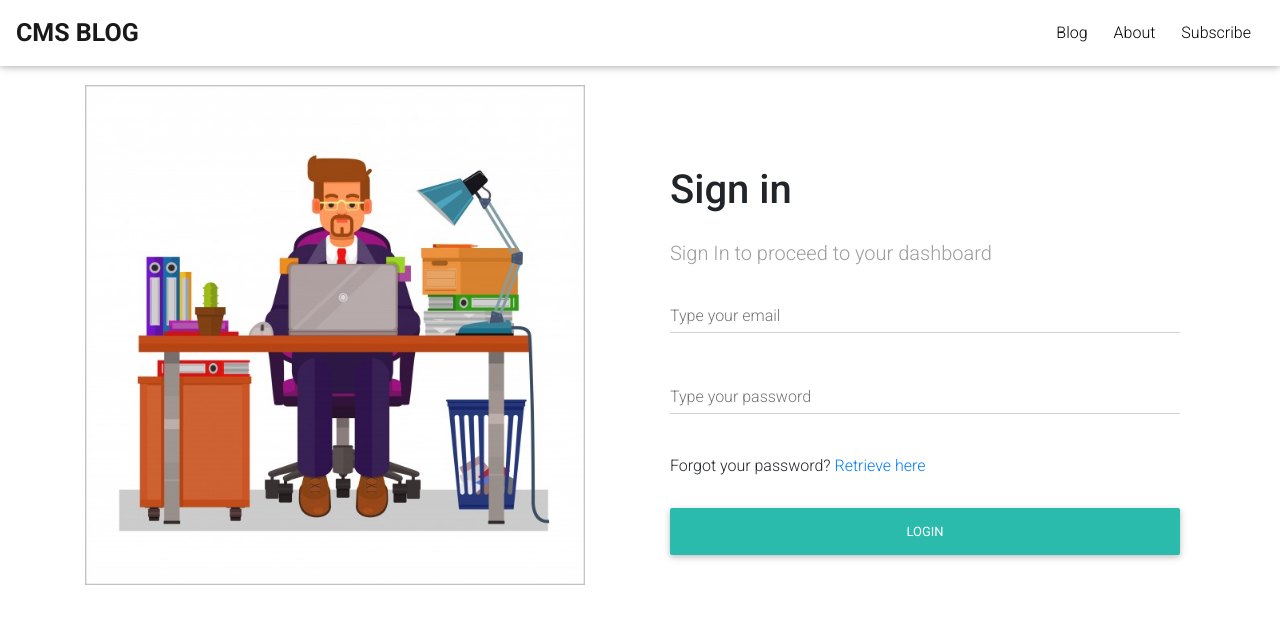
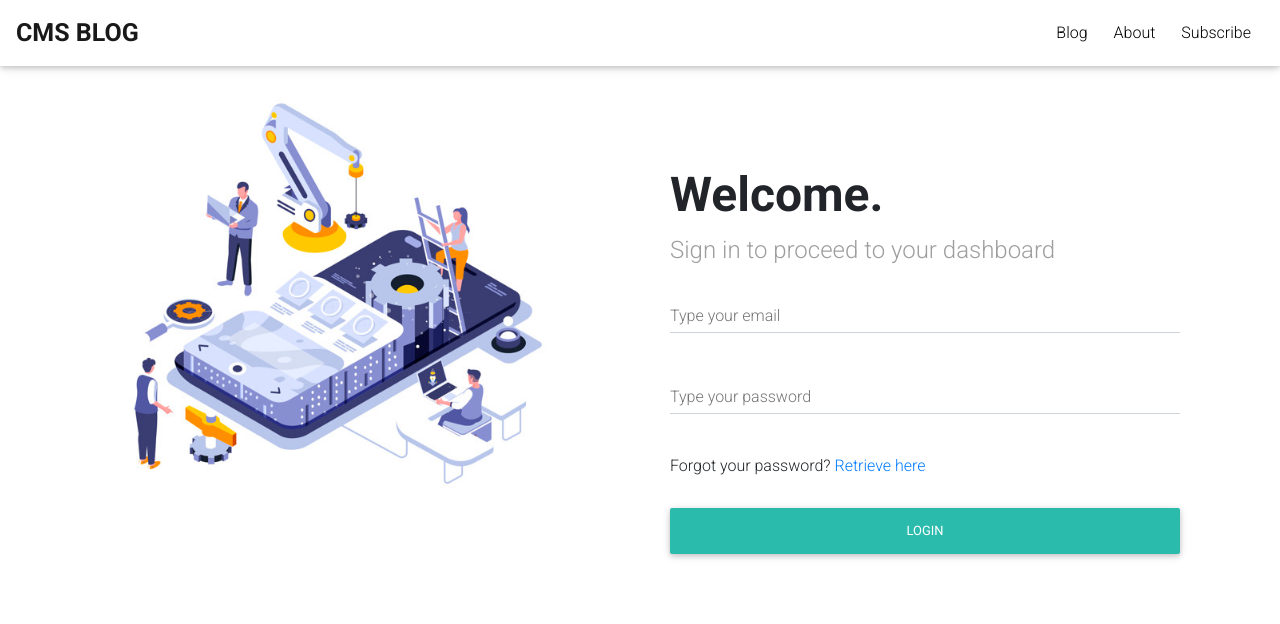
Before and after one commit to fredrekt/dossiere, a React (Create React App) app in the folder frontend/: page /login in a window 1280 px wide. Shown: the top 624 px of the page. Built offline with nearby package versions, Linux system fonts and the light colour scheme; no server answers.

Commit message:
added final design of login

```diff
--- a/frontend/src/components/Admin/auth/Login.js
+++ b/frontend/src/components/Admin/auth/Login.js
@@ -1,7 +1,7 @@
 import React, { useState } from "react";
 import { MDBContainer, MDBRow,
     MDBCol, MDBBtn, MDBInput } from 'mdbreact';
-import frontdesk from '../../../img/frontdesk-vector.jpg'
+import frontdesk from '../../../img/development.jpg'
 import { Link, Redirect } from 'react-router-dom'
 import { connect } from 'react-redux'
 import { login } from '../../../actions/auth'
@@ -51,9 +51,9 @@ const Login = ({ login, isAuthenticated }) => {
             <MDBCol md="6">
                 <MDBContainer>
                     <form onSubmit={e => onSubmit(e)}>
-                        <h3 style={{ fontSize: "40px" }} className="h5 mb-4">Sign in</h3>
-                        <p style={{ fontSize: "20px" }} className="grey-text">
-                            Sign In to proceed to your dashboard
+                        <h1 style={{ fontSize: "xxx-large" }} className="h1-responsive font-weight-bold mb-2">Welcome.</h1>
+                        <p style={{ fontSize: "x-large" }} className="grey-text">
+                            Sign in to proceed to your dashboard
                         </p>
                         <div className="grey-text">
                         <MDBInput
```
Also changed, not shown: frontend/src/img/development.jpg (added).
